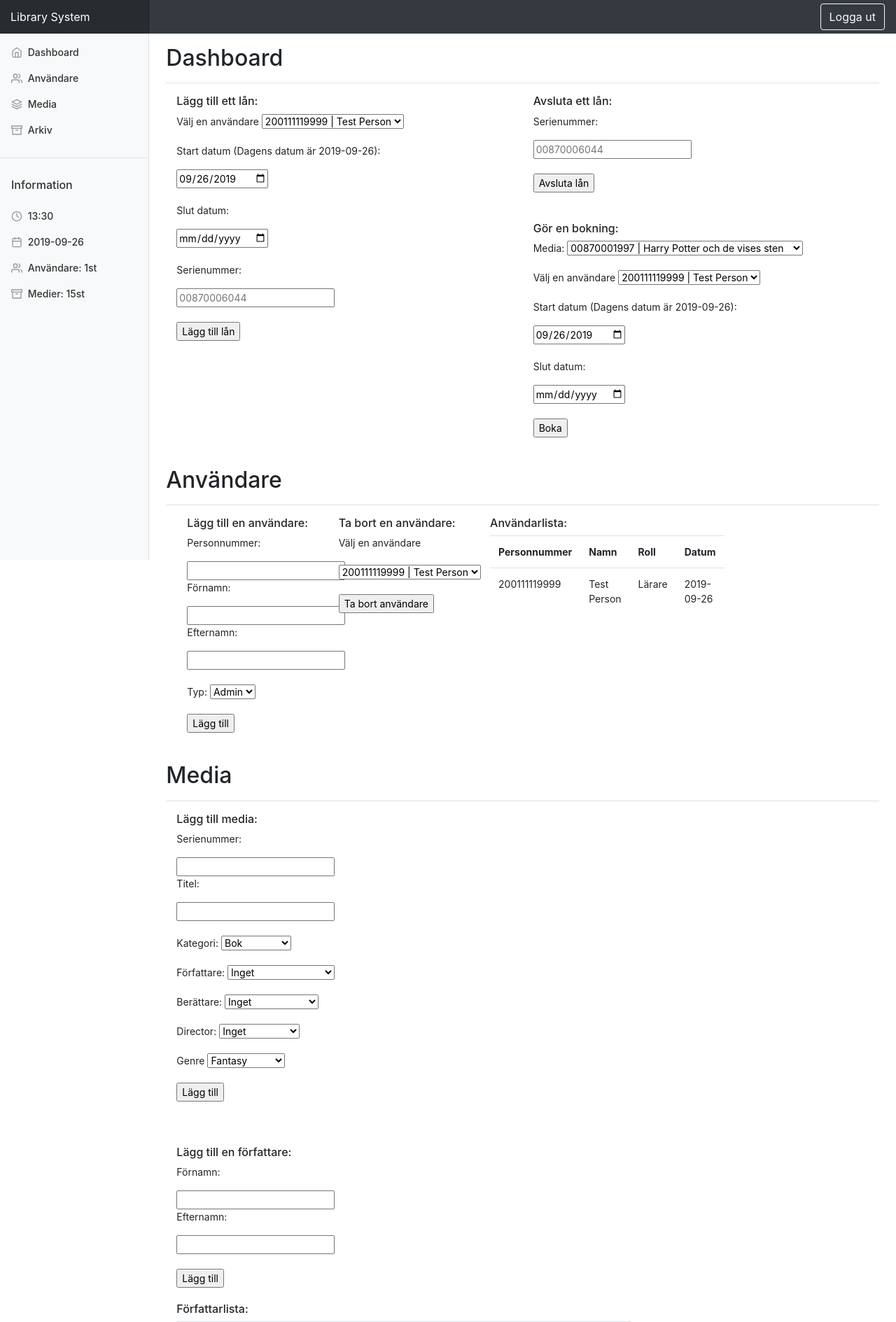
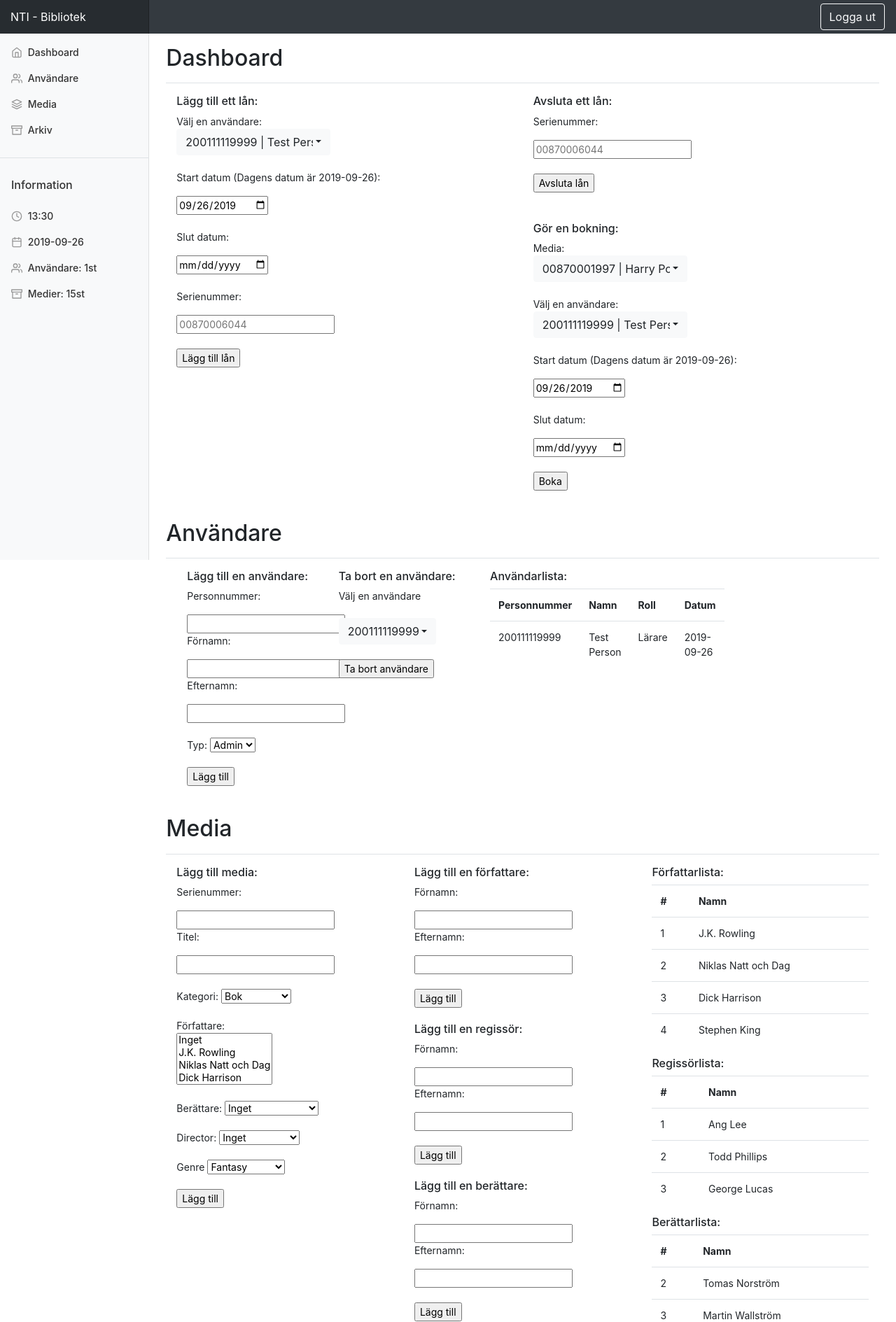
Before and after one commit to EddieGustafsson/LibrarySystem, a PHP site: page / in a window 1280 px wide. Shown: the top 1889 px of the page at 70% size. Run offline with PHP 8.4, Linux system fonts and the light colour scheme; a user stored in the database is signed in; data comes from the database, SQL or seed files in the repository; data that the repository does not hold is empty; some libraries are stand-ins or nearby versions.

Commit message:
Changed the layout for index and login.

```diff
--- a/includes/settings.php
+++ b/includes/settings.php
@@ -2,7 +2,8 @@
 //* Website Settings *//
 
 $domain_name = 'localhost';
-$site_name = 'Library System';
+$site_name = 'NTI - Bibliotek';
+$login_footer = 'NTI Gymnasiet - Bibliotek &copy;2019';
 
 // Database Settings //
 $db_host = 'localhost'; //The database host example "localhost"
--- a/index.php
+++ b/index.php
@@ -20,9 +20,11 @@ if(!isset($_SESSION['login_user'])){
 
     <!-- Bootstrap core CSS -->
     <link rel="stylesheet" href="https://stackpath.bootstrapcdn.com/bootstrap/4.3.1/css/bootstrap.min.css" integrity="sha384-ggOyR0iXCbMQv3Xipma34MD+dH/1fQ784/j6cY/iJTQUOhcWr7x9JvoRxT2MZw1T" crossorigin="anonymous">
+    <link rel="stylesheet" href="https://cdn.jsdelivr.net/npm/bootstrap-select@1.13.9/dist/css/bootstrap-select.min.css">
 
     <!-- Custom styles for this template -->
     <link href="http://<?php echo $domain_name ?>/LibrarySystem/assets/css/dashboard.css" rel="stylesheet">
+
   </head>
 
   <body>
@@ -133,8 +135,8 @@ if(!isset($_SESSION['login_user'])){
           <div class="col-sm-6">
           <h6>Lägg till ett lån:</h6>
             <form action="http://<?php echo $domain_name ?>/LibrarySystem/includes/addloan.php">
-            Välj en användare
-                <select name="user_id" id="user_id">
+            Välj en användare:<br>
+                <select class="selectpicker show-tick" name="user_id" id="user_id" data-live-search="true" data-width="auto">
                     <?php
                     include('includes/dbh.inc.php');
                     $sql = "SELECT user_id, firstname, lastname FROM users";
@@ -179,8 +181,8 @@ if(!isset($_SESSION['login_user'])){
 
                 <h6>Gör en bokning:</h6>
                 <form action="http://<?php echo $domain_name ?>/LibrarySystem/includes/reservmedia.php">
-                    Media:
-                    <select name="item_id" id="item_id">
+                    Media:<br>
+                    <select name="item_id" id="item_id" class="selectpicker show-tick" data-live-search="true" data-width="auto">
                         <?php
                         include('includes/dbh.inc.php');
                         $sql = "SELECT item_id, title FROM media WHERE is_borrowed='1'";
@@ -195,8 +197,8 @@ if(!isset($_SESSION['login_user'])){
                         ?>
                     </select><br><br>
 
-                    Välj en användare
-                    <select name="user_id" id="user_id">
+                    Välj en användare:<br>
+                    <select name="user_id" id="user_id" class="selectpicker show-tick" data-live-search="true" data-width="auto">
                         <?php
                         include('includes/dbh.inc.php');
                         $sql = "SELECT user_id, firstname, lastname FROM users";
@@ -233,13 +235,12 @@ if(!isset($_SESSION['login_user'])){
           <div class="col-md-8">
 
           <div class="container-fluid">
-            <!-- Control the column width, and how they should appear on different devices -->
                 <div class="row">
                     <div class="col-sm-4">
                         <h6>Lägg till en användare:</h6>
                                 <form action="http://<?php echo $domain_name ?>/LibrarySystem/includes/adduser.php">
                                     <p>Personnummer:</p>
-                                    <input type="text" name="user_id" id="user_id" maxlength="12"><br>
+                                    <input type="text" name="user_id" id="user_id" minlength="12" maxlength="12"><br>
                                     <p>Förnamn:</p>
                                     <input type="text" name="firstName" id="firstName"><br>
                                     <p>Efternamn:</p>
@@ -259,7 +260,7 @@ if(!isset($_SESSION['login_user'])){
                         <h6>Ta bort en användare:</h6>
                         <form action="http://<?php echo $domain_name ?>/LibrarySystem/includes/removeuser.php">
                         Välj en användare<br><br>
-                            <select name="user_id" id="user_id">
+                            <select name="user_id" id="user_id" class="selectpicker show-tick" data-live-search="true" data-width="75%">
                                 <?php
                                 include('includes/dbh.inc.php');
                                 $sql = "SELECT user_id, firstname, lastname FROM users";
@@ -306,7 +307,9 @@ if(!isset($_SESSION['login_user'])){
             <h1 class="h2">Media</h1>
           </div>
 
-          <div class="col-md-8">
+          <div class="container-fluid">
+                <div class="row">
+                    <div class="col-sm-4">
                     <h6>Lägg till media:</h6>
             <form action="http://<?php echo $domain_name ?>/LibrarySystem/includes/addmedia.php">
                 <p>Serienummer:</p>
@@ -330,8 +333,8 @@ if(!isset($_SESSION['login_user'])){
                 </select>
                 <br>
                 <br>
-                Författare:
-                <select name="author_id" id="author_id">
+                Författare:<br>
+                <select name="author_id" id="author_id" multiple>
                     <option value="">Inget</option>
                     <?php
                     include('includes/dbh.inc.php');
@@ -401,15 +404,12 @@ if(!isset($_SESSION['login_user'])){
                             } else { echo "0 results"; }
                             $conn->close();
                             ?>
-                </select>
-                <br>
-                <br>
+                        </select><br><br>
                         <input type="submit" value="Lägg till">
                         </form>
-            <br>
-            <br>
-            <br>
+                    </div>
 
+                    <div class="col-sm-4">
                         <h6>Lägg till en författare:</h6>
                         <form action="http://<?php echo $domain_name ?>/LibrarySystem/includes/addauthor.php">
                             <p>Förnamn:</p>
@@ -419,7 +419,33 @@ if(!isset($_SESSION['login_user'])){
                             <input type="submit" value="Lägg till">
                         </form>
                         <br>
+                        <h6>Lägg till en regissör:</h6>
+                        <form action="http://<?php echo $domain_name ?>/LibrarySystem/includes/adddirector.php">
+                            <p>Förnamn:</p>
+                            <input type="text" name="director_fname" id="director_fname"><br>
+                            <p>Efternamn:</p>
+                            <input type="text" name="director_lname" id="director_lname"><br><br>
+                            <input type="submit" value="Lägg till">
+                        </form>
+                        <br>
+                        <h6>Lägg till en berättare:</h6>
+                        <form action="http://<?php echo $domain_name ?>/LibrarySystem/includes/addnarrator.php">
+                            <p>Förnamn:</p>
+                            <input type="text" name="narrator_fname" id="narrator_fname"><br>
+                            <p>Efternamn:</p>
+                            <input type="text" name="narrator_lname" id="narrator_lname"><br><br>
+                            <input type="submit" value="Lägg till">
+                        </form>
+                        <br>
+                        <h6>Lägg till en genre:</h6>
+                        <form action="http://<?php echo $domain_name ?>/LibrarySystem/includes/addgenre.php">
+                            <p>Namn:</p>
+                            <input type="text" name="genre_name" id="genre_name"><br><br>
+                            <input type="submit" value="Lägg till">
+                        </form>
+                    </div>
 
+                    <div class="col-sm-4">
                     <h6>Författarlista:</h6>
                         <?php
                             include('includes/dbh.inc.php');
@@ -435,20 +461,8 @@ if(!isset($_SESSION['login_user'])){
                             } else { echo "0 results"; }
                             $conn->close();
                         ?>
-            <br>
-            <br>
 
-            <h6>Lägg till en director:</h6>
-            <form action="http://<?php echo $domain_name ?>/LibrarySystem/includes/adddirector.php">
-                <p>Förnamn:</p>
-                <input type="text" name="director_fname" id="director_fname"><br>
-                <p>Efternamn:</p>
-                <input type="text" name="director_lname" id="director_lname"><br><br>
-                <input type="submit" value="Lägg till">
-            </form>
-            <br>
-
-            <h6>Directorlista:</h6>
+                    <h6>Regissörlista:</h6>
                         <?php
                             include('includes/dbh.inc.php');
                              $sql = "SELECT director_id, director_fname, director_lname FROM directors";
@@ -463,19 +477,6 @@ if(!isset($_SESSION['login_user'])){
                             } else { echo "0 results"; }
                             $conn->close();
                         ?>
-            <br>
-            <br>
-
-            <h6>Lägg till en berättare:</h6>
-            <form action="http://<?php echo $domain_name ?>/LibrarySystem/includes/addnarrator.php">
-                <p>Förnamn:</p>
-                <input type="text" name="narrator_fname" id="narrator_fname"><br>
-                <p>Efternamn:</p>
-                <input type="text" name="narrator_lname" id="narrator_lname"><br><br>
-                <input type="submit" value="Lägg till">
-            </form>
-            <br>
-
                     <h6>Berättarlista:</h6>
                         <?php
                             include('includes/dbh.inc.php');
@@ -491,16 +492,6 @@ if(!isset($_SESSION['login_user'])){
                             } else { echo "0 results"; }
                             $conn->close();
                         ?>
-            <br>
-            <br>
-
-            <h6>Lägg till en genre:</h6>
-            <form action="http://<?php echo $domain_name ?>/LibrarySystem/includes/addgenre.php">
-                <p>Namn:</p>
-                <input type="text" name="genre_name" id="genre_name"><br><br>
-                <input type="submit" value="Lägg till">
-            </form>
-            <br>
 
                     <h6>Genrelista:</h6>
                         <?php
@@ -517,6 +508,11 @@ if(!isset($_SESSION['login_user'])){
                             } else { echo "0 results"; }
                             $conn->close();
                         ?>
+                    </div>
+                </div>
+          </div>
+          <div class="col-md-8">
+
             <div class="d-flex justify-content-between flex-wrap flex-md-nowrap align-items-center pb-2 mb-3 border-bottom" id="archive">
                 <h1 class="h2">Arkiv</h1>
             </div>
@@ -574,6 +570,8 @@ if(!isset($_SESSION['login_user'])){
     <script src="https://code.jquery.com/jquery-3.2.1.slim.min.js" integrity="sha384-KJ3o2DKtIkvYIK3UENzmM7KCkRr/rE9/Qpg6aAZGJwFDMVNA/GpGFF93hXpG5KkN" crossorigin="anonymous"></script>
     <script src="https://cdnjs.cloudflare.com/ajax/libs/popper.js/1.14.7/umd/popper.min.js" integrity="sha384-UO2eT0CpHqdSJQ6hJty5KVphtPhzWj9WO1clHTMGa3JDZwrnQq4sF86dIHNDz0W1" crossorigin="anonymous"></script>
     <script src="https://stackpath.bootstrapcdn.com/bootstrap/4.3.1/js/bootstrap.min.js" integrity="sha384-JjSmVgyd0p3pXB1rRibZUAYoIIy6OrQ6VrjIEaFf/nJGzIxFDsf4x0xIM+B07jRM" crossorigin="anonymous"></script>
+    <!-- Latest compiled and minified JavaScript -->
+    <script src="https://cdn.jsdelivr.net/npm/bootstrap-select@1.13.9/dist/js/bootstrap-select.min.js"></script>
 
     <!-- Icons -->
     <script src="https://unpkg.com/feather-icons/dist/feather.min.js"></script>
--- a/login.php
+++ b/login.php
@@ -49,7 +49,7 @@
       <input type="password" id="inputPersnr" name="inputPersnr" class="form-control" placeholder="20001212XXXX" maxlength="12" required autofocus>
       <br>
       <button class="btn btn-lg btn-primary btn-block" type="submit" value="Submit">Logga in</button>
-      <p class="mt-5 mb-3 text-muted">NTI Gymnasiet - Bibliotek &copy;2019</p>
+      <p class="mt-5 mb-3 text-muted"><?php include ('includes/settings.php'); echo $login_footer?></p>
     </form>
   </body>
 </html>
```
Lines whose indentation alone changed are shown as unchanged.
